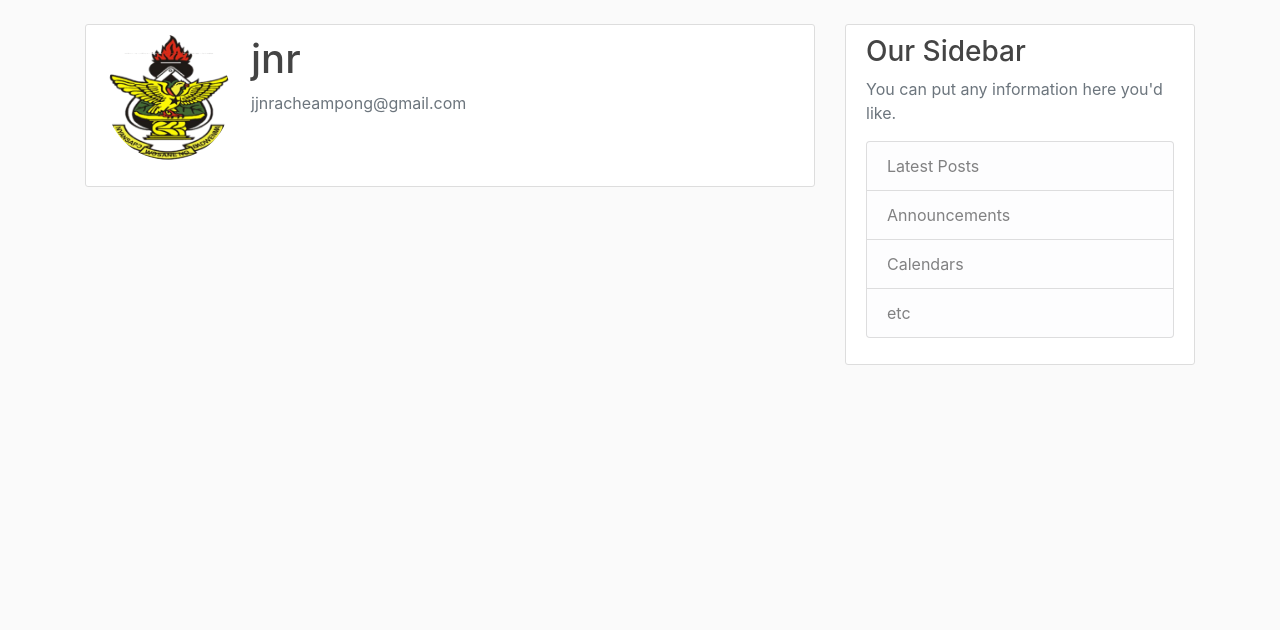
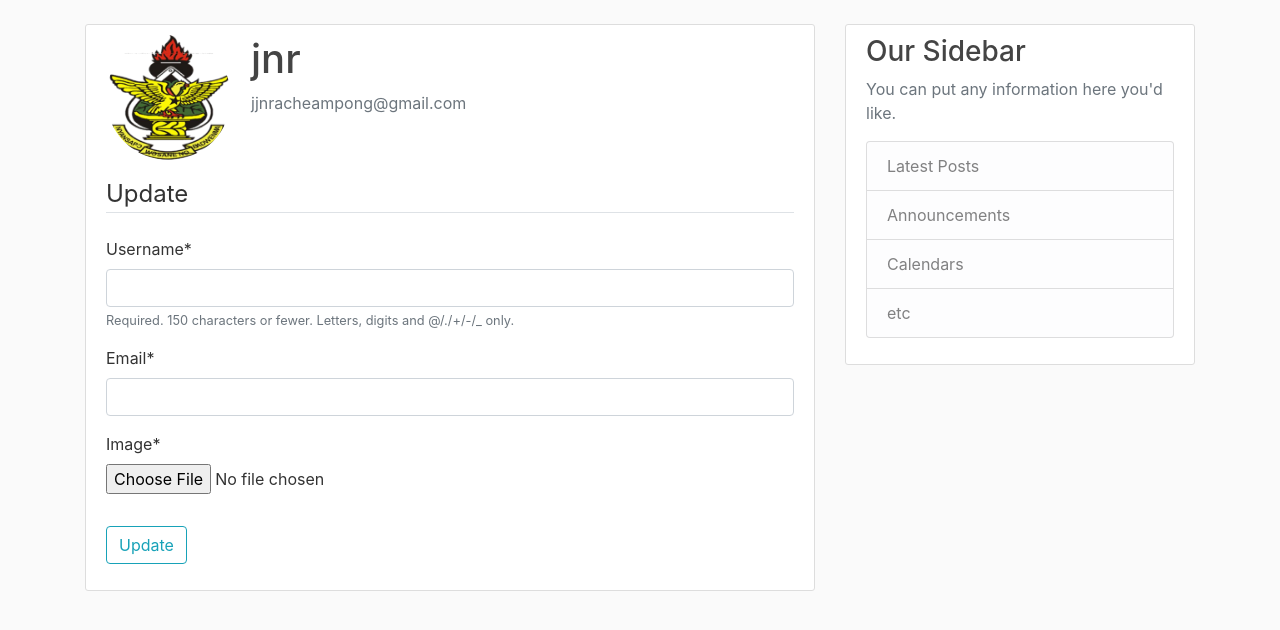
Before and after one commit to averagewifiuser/100-days-of-code---python, a Django app: template Django Blog Project/myblog/users/templates/users/profile.html in a window 1280 px wide. Shown: the part 56-686 px from the top of the page. Run offline with Django 4.2, Linux system fonts and the light colour scheme; a user stored in the database is signed in; data comes from the database, SQL or seed files in the repository; both versions use the stored data as it was after the commit; the template is opened without the code that fills it: values that come from a table or form of the project are taken from there, most other values are stand-ins (such as "Sample title", 1, 10 or a date in 2020); some libraries are stand-ins or nearby versions.

Commit message:
profile pages done

```diff
--- a/Django Blog Project/myblog/blog/templates/blog/index.html
+++ b/Django Blog Project/myblog/blog/templates/blog/index.html
@@ -3,6 +3,7 @@
 {% block content %}
     {% for post in posts %}
     <article class="media content-section">
+      <img src="{{ post.author.profile.image.url }}" class="rounded-circle article-img">
         <div class="media-body">
           <div class="article-metadata">
             <a class="mr-2" href="#">{{ post.author }}</a>
--- a/Django Blog Project/myblog/users/forms.py
+++ b/Django Blog Project/myblog/users/forms.py
@@ -1,7 +1,8 @@
 from django.forms import EmailField
 from django.contrib.auth.models import User
 from django.contrib.auth.forms import UserCreationForm
-
+from .models import Profile
+from django import forms
 
 class UserRegisterForm(UserCreationForm):
     email = EmailField(required=True)
@@ -9,3 +10,17 @@ class UserRegisterForm(UserCreationForm):
     class Meta:
         model = User
         fields = ['username', 'email', 'password1', 'password2']
+
+
+class UserUpdateForm(forms.ModelForm):
+    email = forms.EmailField()
+
+    class Meta:
+        model = User
+        fields = ['username', 'email']
+
+
+class ProfileUpdateForm(forms.ModelForm):
+    class Meta:
+        model = Profile
+        fields = ['image']
--- a/Django Blog Project/myblog/users/models.py
+++ b/Django Blog Project/myblog/users/models.py
@@ -1,11 +1,22 @@
 from django.db import models
 from django.contrib.auth.models import User
-
+from PIL import Image
 
 class Profile(models.Model):
     user = models.OneToOneField(User, on_delete=models.CASCADE)
     image = models.ImageField(default='default.jpg', upload_to='profile_pics')
 
+    #TODO: add deletion of old profile images
+    def save(self):
+        super().save()
+
+        img = Image.open(self.image.path)
+
+        if img.height > 300 or img.width > 300:
+            output_size = (300, 300)
+            img.thumbnail(output_size)
+            img.save(self.image.path)
+
 
     def __str__(self):
         return f"{self.user.username} Profile"
--- a/Django Blog Project/myblog/users/templates/users/profile.html
+++ b/Django Blog Project/myblog/users/templates/users/profile.html
@@ -9,6 +9,16 @@
         <p class="text-secondary">{{user.email}}</p>
       </div>
     </div>
-    <!-- FORM HERE -->
+    <form method="POST" enctype="multipart/form-data">
+      {% csrf_token %}
+      <fieldset class="form-group">
+          <legend class="border-bottom mb-4">Update</legend>
+          {{ u_form|crispy }}
+          {{ p_form|crispy }}
+      </fieldset>
+      <div class="form-group">
+          <button class="btn btn-outline-info" type="submit">Update</button>
+      </div>
+    </form>
   </div>
 {% endblock content %}
```
Also changed, not shown: Django Blog Project/myblog/users/views.py (+22 -2 lines), Django Blog Project/myblog/db.sqlite3, Django Blog Project/myblog/media/profile_pics/knust_symbol.png (added), Django Blog Project/myblog/media/profile_pics/knust_symbol_UOtsZlh.png (added), Django Blog Project/myblog/media/profile_pics/knust_symbol_dbzQwcj.png (added).
